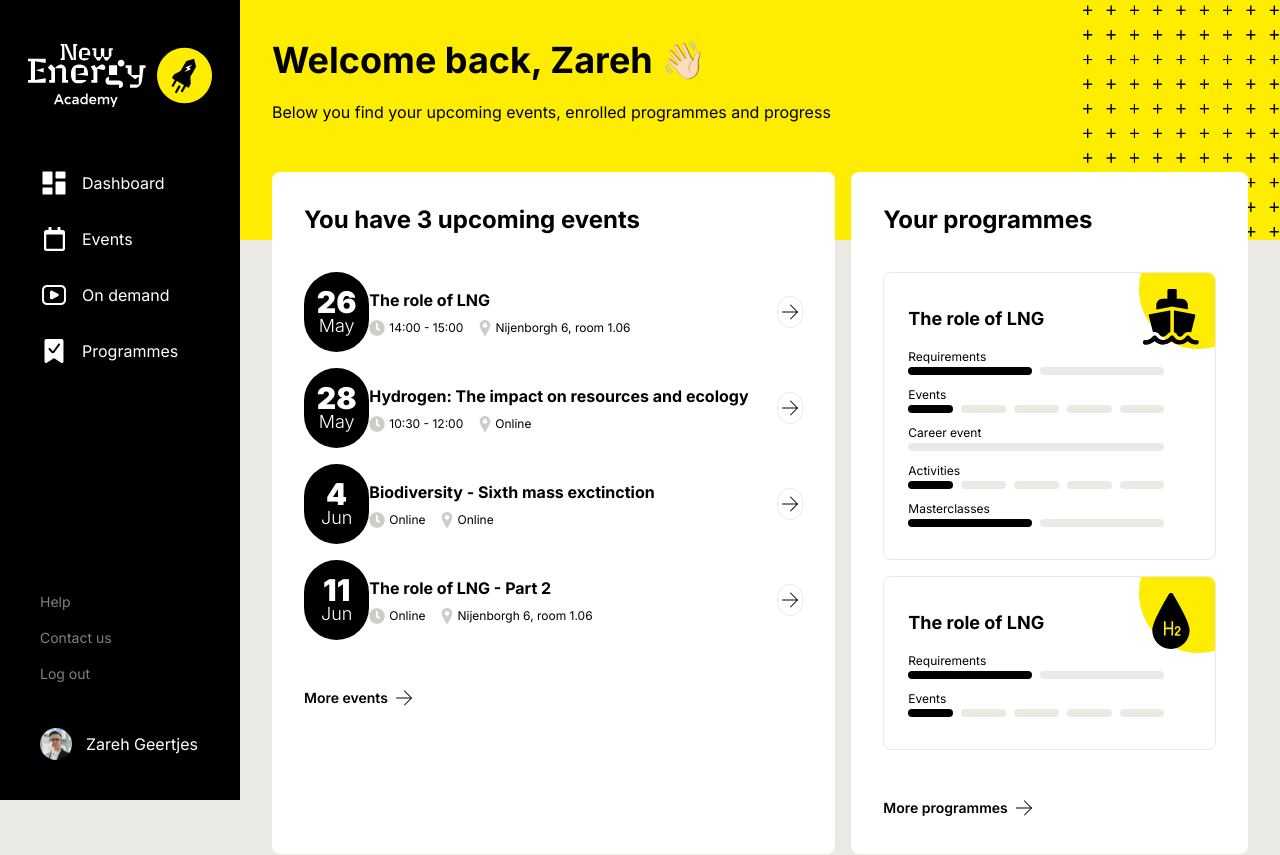
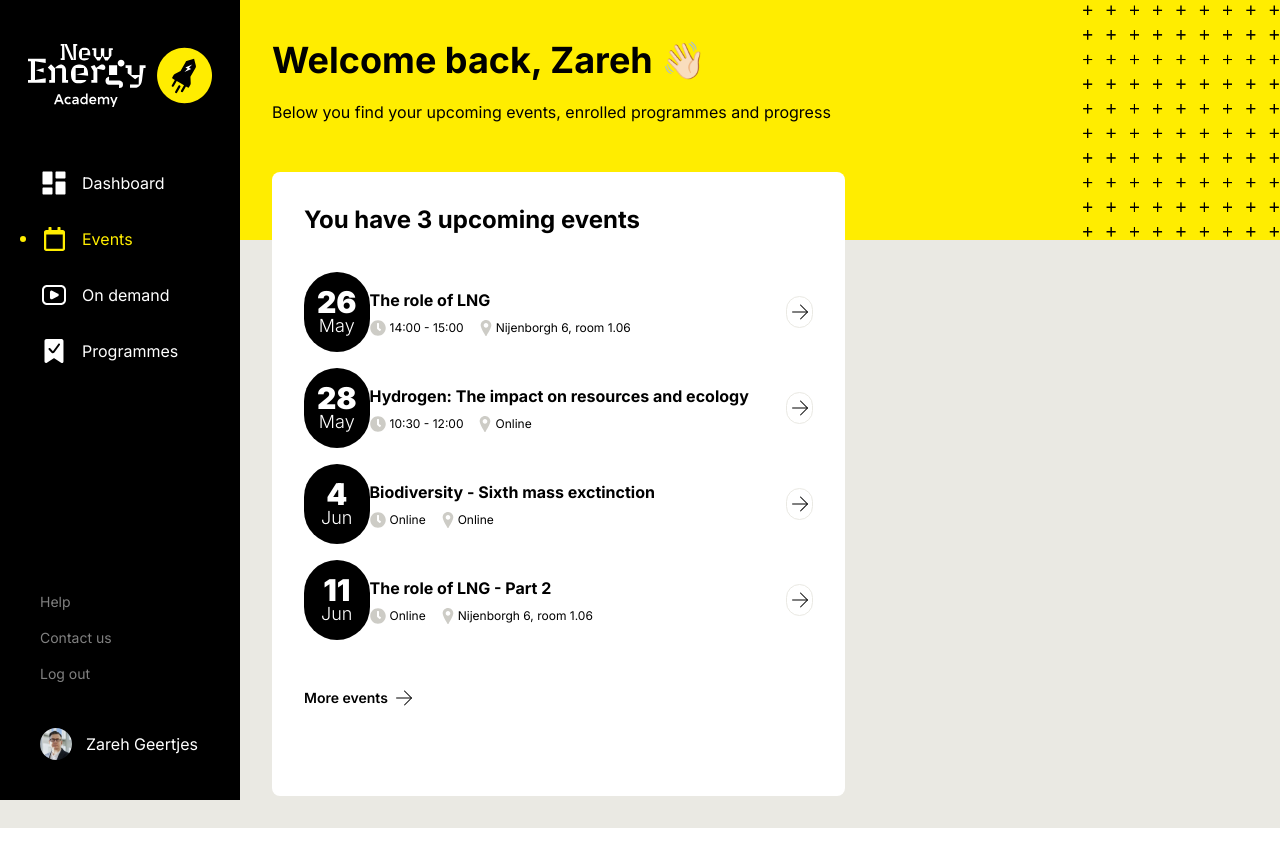
Before and after one commit to neharadialcode486/components-react-tailwind, a React (Create React App) app: page / in a window 1280 px wide. Shown: the top 855 px of the page. After the commit the page ends 828 px from the top, so only its background shows below. Built offline with nearby package versions, Linux system fonts and the light colour scheme.

Commit message:
swiper update

```diff
--- a/src/components/sidebar/Header.jsx
+++ b/src/components/sidebar/Header.jsx
@@ -11,7 +11,7 @@ const Header = ({ activeTab, setActiveTab, open, setOpen }) => {
 
     useEffect(() => {
         const savedTab = localStorage.getItem("activeTab");
-        const initialTab = parseInt(savedTab);
+        const initialTab = savedTab ? parseInt(savedTab) : 1;
         setActiveTab(initialTab);
     }, [setActiveTab]);
     useEffect(() => {
--- a/src/components/sidebar/SideBar.jsx
+++ b/src/components/sidebar/SideBar.jsx
@@ -41,7 +41,7 @@ const SideBar = () => {
                         ))}
                         <a href="/" className='flex items-center gap-2 font-semibold text-sm duration-300 ease-linear group hover:scale-105 mt-12 w-fit mb-5 md:mb-14'>More events <Icon className='duration-300 ease-linear group-hover:scale-90' iconName='rightArrowIcon' /></a>
                     </div>
-                    <div className={`rounded-lg w-full xl:w-[41.3%] bg-white p-3 lg:p-8 ${activeTab === 1 || activeTab === 2 ? "hidden" : activeTab === 3 ? "xl:!w-[50%]" : ""}`}>
+                    <div className={`rounded-lg w-full xl:w-[41.3%] bg-white p-3 lg:p-8 ${activeTab === 1 || activeTab === 2 ? "hidden" : ""}`}>
                         <h2 className='font-bold text-2xl mb-4 lg:mb-9'>Your programmes</h2>
                         {[...Array(2)].map((_, index) => (
                             <div key={index} className="border border-dark-gray rounded-lg py-8 px-6 mt-4 relative overflow-hidden">
@@ -71,7 +71,7 @@ const SideBar = () => {
                 </div>
                 <DataSwiper className={activeTab === 1 || activeTab === 3 ? "hidden" : activeTab === 2 ? "xl:mt-20 xl:pt-14" : ""} />
             </div>
-            {open && <div onClick={() => setOpen(!open)} className='bg-black opacity-70 z-30 fixed left-0 top-0 min-h-screen w-full'></div>}
+            {open && <div onClick={() => setOpen(!open)} className='bg-black opacity-70 z-30 fixed left-0 top-0 min-h-screen w-full sm:hidden'></div>}
         </div>
     )
 }
```
